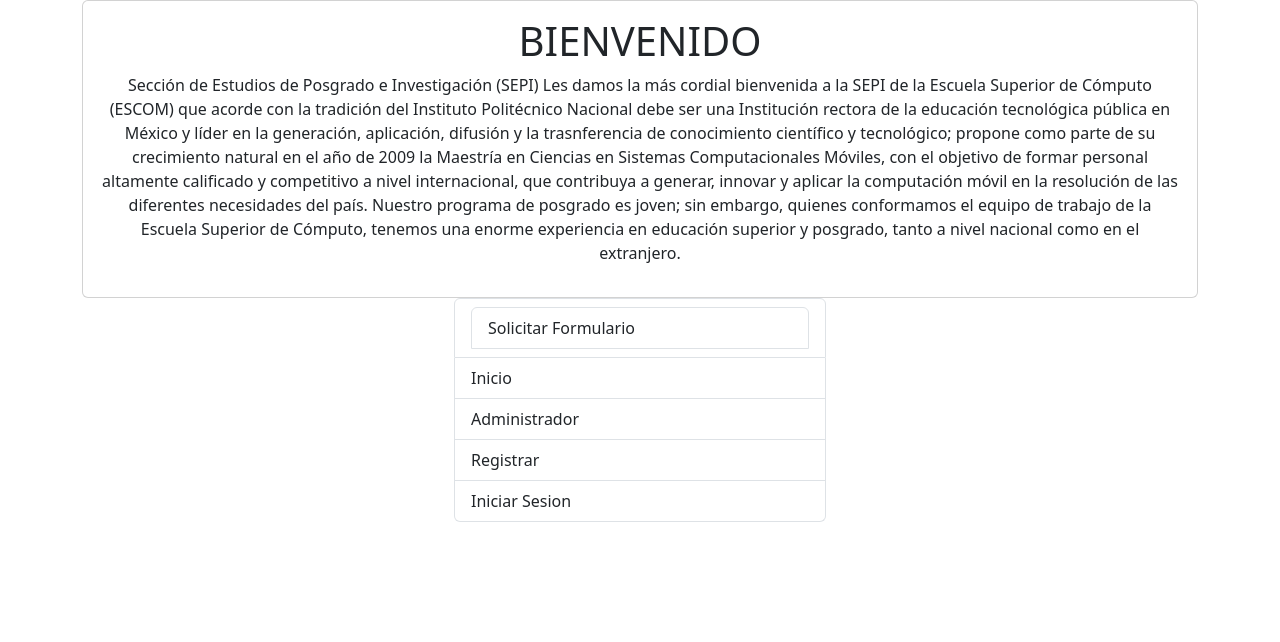
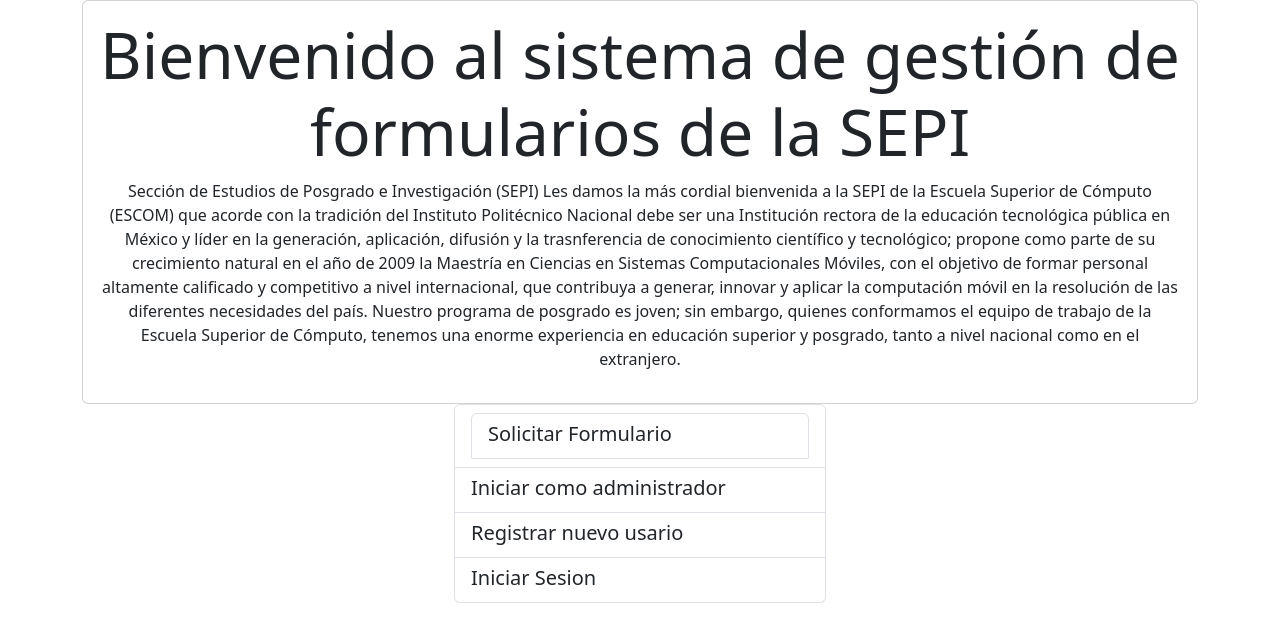
Before and after one commit to Eter-p/django-crud, a Django app: page / in a window 1280 px wide. Shown: the part 56-698 px from the top of the page. Run offline with Django 5.2, Linux system fonts and the light colour scheme.

Commit message:
render 02 dic ver. 03

```diff
--- a/formularios/templates/index.html
+++ b/formularios/templates/index.html
@@ -4,25 +4,39 @@
 <div id="contenido">
 	<section class="card-body">
 		<div class="card card-body text-center">
-			<h1>BIENVENIDO</h1>
+			<h1 class="display-3">Bienvenido al sistema de gestión de formularios de la SEPI</h1>
 			<p>Sección de Estudios de Posgrado e Investigación (SEPI)
 				Les damos la más cordial bienvenida a la SEPI de la Escuela Superior de Cómputo (ESCOM) que acorde con la tradición del Instituto Politécnico Nacional debe ser una Institución rectora de la educación tecnológica pública en México y líder en la generación, aplicación, difusión y la trasnferencia de conocimiento científico y tecnológico; propone como parte de su crecimiento natural en el año de 2009 la Maestría en Ciencias en Sistemas Computacionales Móviles, con el objetivo de formar personal altamente calificado y competitivo a nivel internacional, que contribuya a generar, innovar y aplicar la computación móvil en la resolución de las diferentes necesidades del país.
-
 				Nuestro programa de posgrado es joven; sin embargo, quienes conformamos el equipo de trabajo de la Escuela Superior de Cómputo, tenemos una enorme experiencia en educación superior y posgrado, tanto a nivel nacional como en el extranjero.</p>
 		</div>
 		<div class="col-md-4 offset-md-4">
 			<ul class="list-group">
 				<li class="list-group-item">
-					<a class="list-group-item" href="/formularios">Solicitar Formulario</a>
+					<a class="list-group-item" aria-current="true" href="/formularios">
+						<div class="d-flex w-100 justify-content-between">
+							<h5 class="mb-1">Solicitar Formulario</h5>
+						</div>
+					</a>
 				</li>
 
-				<li class="list-group-item"><a class="nav-link active" href="/">Inicio</a></li>
-				<li class="list-group-item"><a class="nav-link active" href="/admin">Administrador</a></li>
+				<li class="list-group-item"><a class="nav-link active" href="/admin">
+					<div class="d-flex w-100 justify-content-between">
+						<h5 class="mb-1">Iniciar como administrador</h5>
+					</div></a></li>
 				{% if user.is_authenticated %}
-					<li class="list-group-item"><a class="nav-link active" href="/logout">Cerrar sesion</a></li>
+					<li class="list-group-item"><a class="nav-link active" href="/logout">
+						<div class="d-flex w-100 justify-content-between">
+							<h5 class="mb-1">Cerrar sesion</h5>
+						</div></a></li>
 				{% else %}
-					<li class="list-group-item"><a class="nav-link active" href="/signup">Registrar</a></li>
-					<li class="list-group-item"><a class="nav-link active" href="/signin">Iniciar Sesion</a></li>
+					<li class="list-group-item"><a class="nav-link active" href="/signup">
+						<div class="d-flex w-100 justify-content-between">
+							<h5 class="mb-1">Registrar nuevo usario</h5>
+						</div></a></li>
+					<li class="list-group-item"><a class="nav-link active" href="/signin">
+						<div class="d-flex w-100 justify-content-between">
+							<h5 class="mb-1">Iniciar Sesion</h5>
+						</div></a></li>
 				{% endif %}
 			</ul>
 	</section>
```
Also changed, not shown: website/settings.py (+0 -7 lines), db.sqlite3 (deleted), formularios/static/Logo_ESCOM.png (added), formularios/static/Logo_IPN.png (added).
